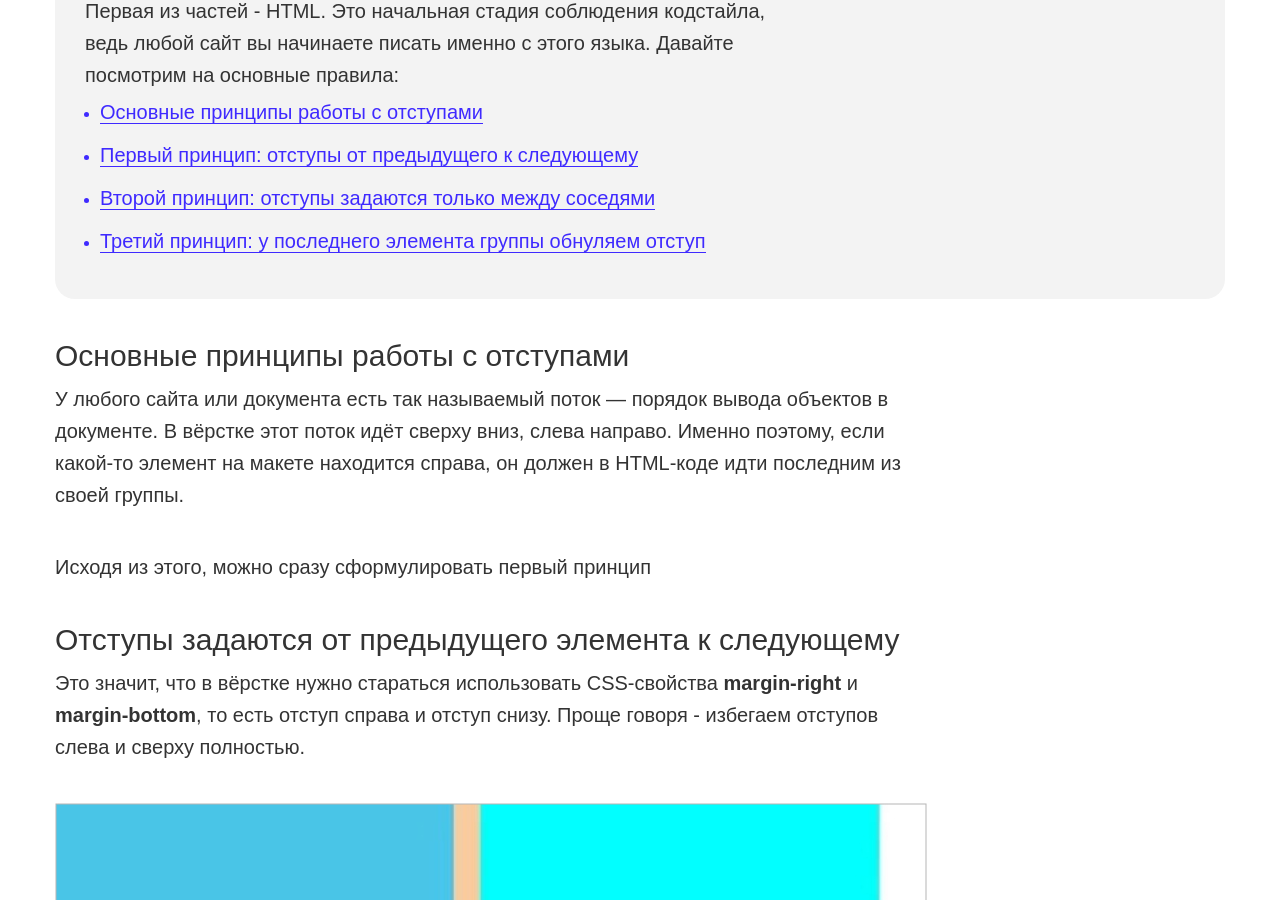
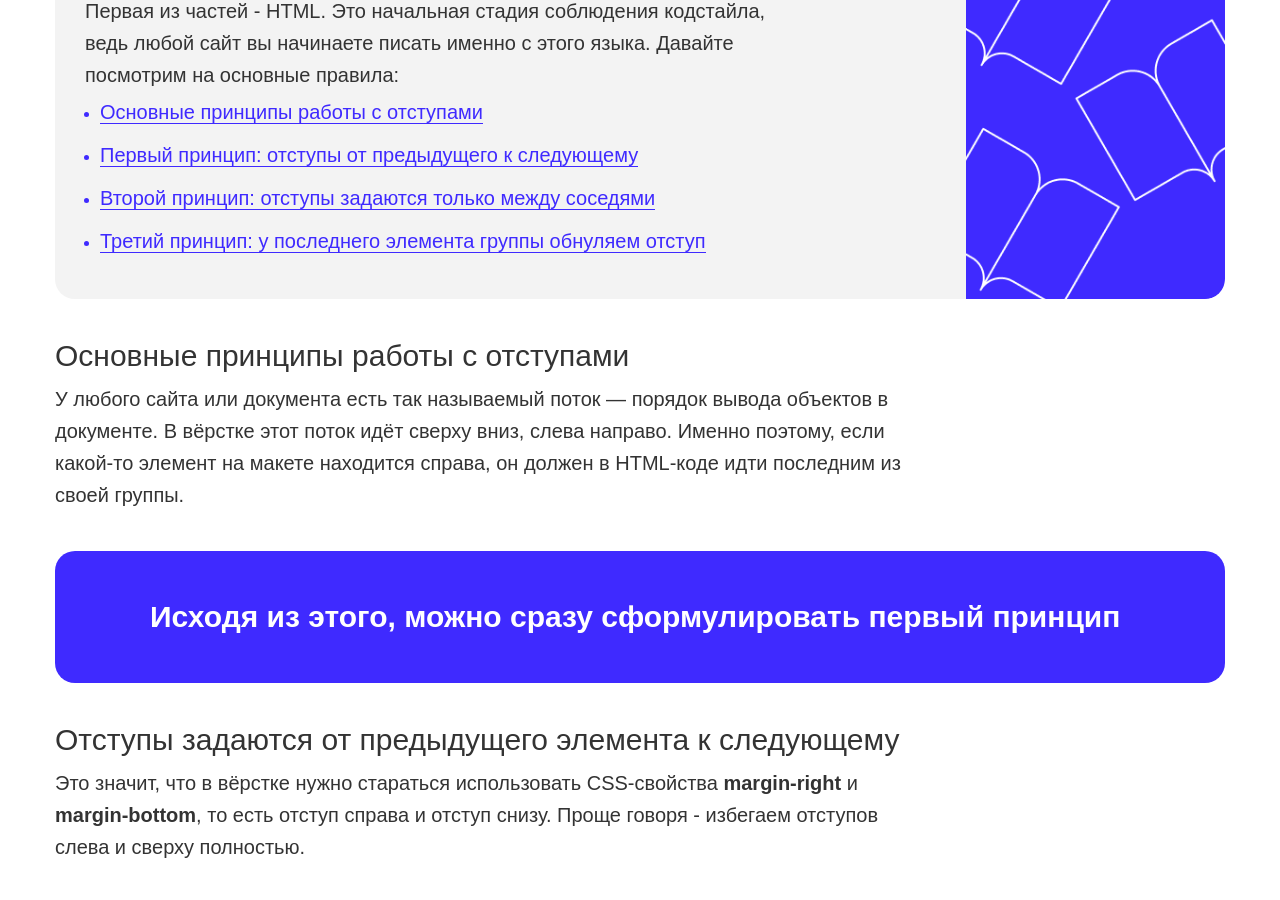
Before and after one commit to quisdy/prp_practice, a plain HTML site: page article.html in a window 1280 px wide. Shown: the part 663-1563 px from the top of the page. Drawn offline with Linux system fonts and the light colour scheme.

Commit message:
Update article.html

```diff
--- a/article.html
+++ b/article.html
@@ -17,7 +17,7 @@
 		<p class="text">Вёрстка должна быть <b>максимально гибкой</b>. Даже если заказчик или работодатель говорит, что сайт статичный и не будет меняться, всё равно стоит делать так, будто завтра добавят несколько блоков текста, несколько элементов или что-то ещё.</p>
 		<p class="text">Нужно точно знать, как <i>поведут себя блоки при вёрстке, что произойдёт при изменениях.</i> И здесь помогают правила организации отступов. Они позволяют легко менять, улучшать и масштабировать вёрстку и уберегут вас от типичных ошибок.</p>
 
-		<div class="gray-box">
+		<div class="gray-box gray-box-bg">
 			<h2 class="h2-title">
 				Содержание
 			</h2>
@@ -44,7 +44,7 @@
 			<h3 class="h3-title">Основные принципы работы с отступами</h3>
 			<p class="text"> У любого сайта или документа есть так называемый поток — порядок вывода объектов в документе. В вёрстке этот поток идёт сверху вниз, слева направо. Именно поэтому, если какой-то элемент на макете находится справа, он должен в HTML-коде идти последним из своей группы.
 			</p>
-			<p class="text">Исходя из этого, можно сразу сформулировать первый принцип</p>
+			<p class="text text-accent">Исходя из этого, можно сразу сформулировать первый принцип</p>
 		</div>
 
 		<div id="block2">
@@ -89,7 +89,7 @@
 		<img src="img/7.jpg" alt="Пример отступов в карточке" class="image">
 		<p class="text">Нам достаточно обернуть весь текст карточки в блок и задать блоку внутренний отступ — padding. Так наша вёрстка будет соответствовать сразу трём принципам. А чтобы сделать отступ между заголовком и описанием, достаточно просто сделать отступ снизу — для заголовка.</p>
 
-		<div class="gray-box">
+		<div class="gray-box gray-box-bg2">
 			<h2 class="h2-title">Итог</h2>
 			<p class="text">Это основные правила организации отступов, которые помогут вам сделать вёрстку качественной и гибкой. Главное — начать им следовать. Со временем их соблюдение войдёт в привычку и вы начнёте сразу понимать, где можно допустить ошибку и как её избежать.</p>
 		</div>
```
